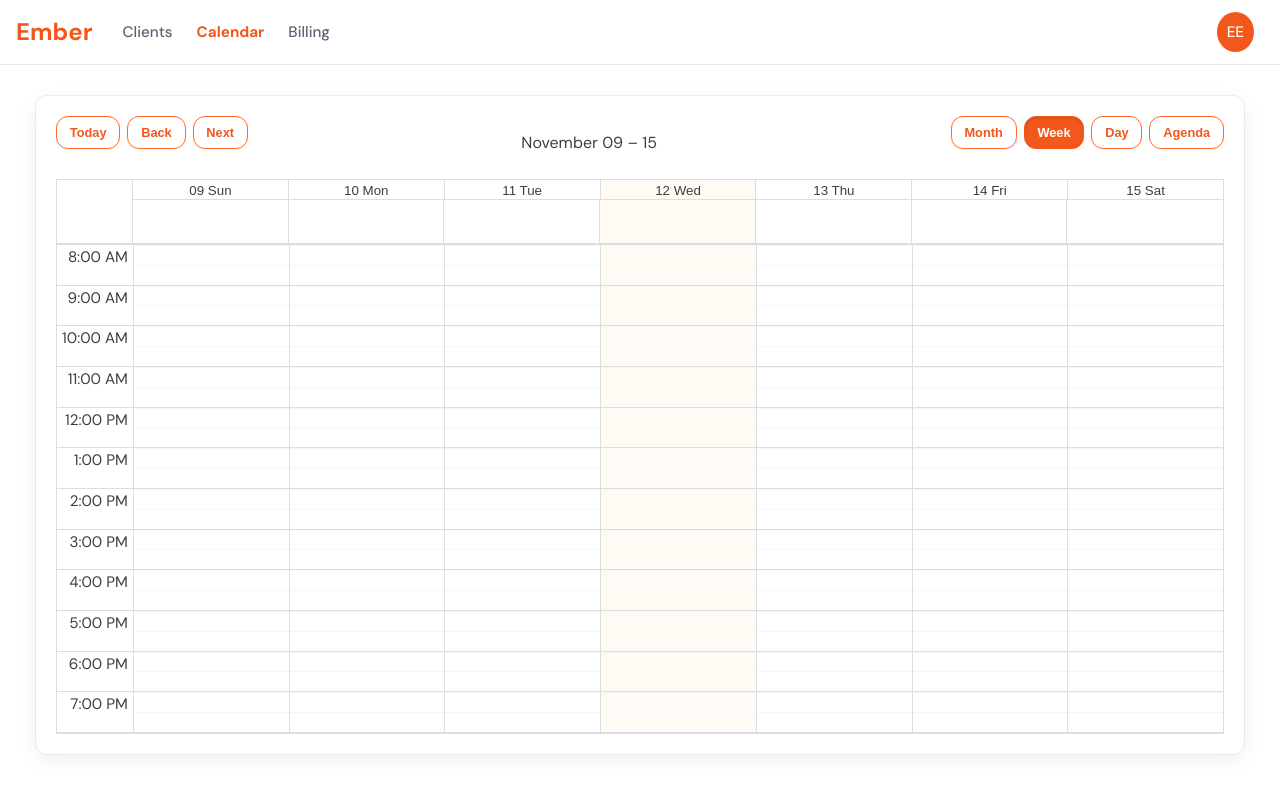
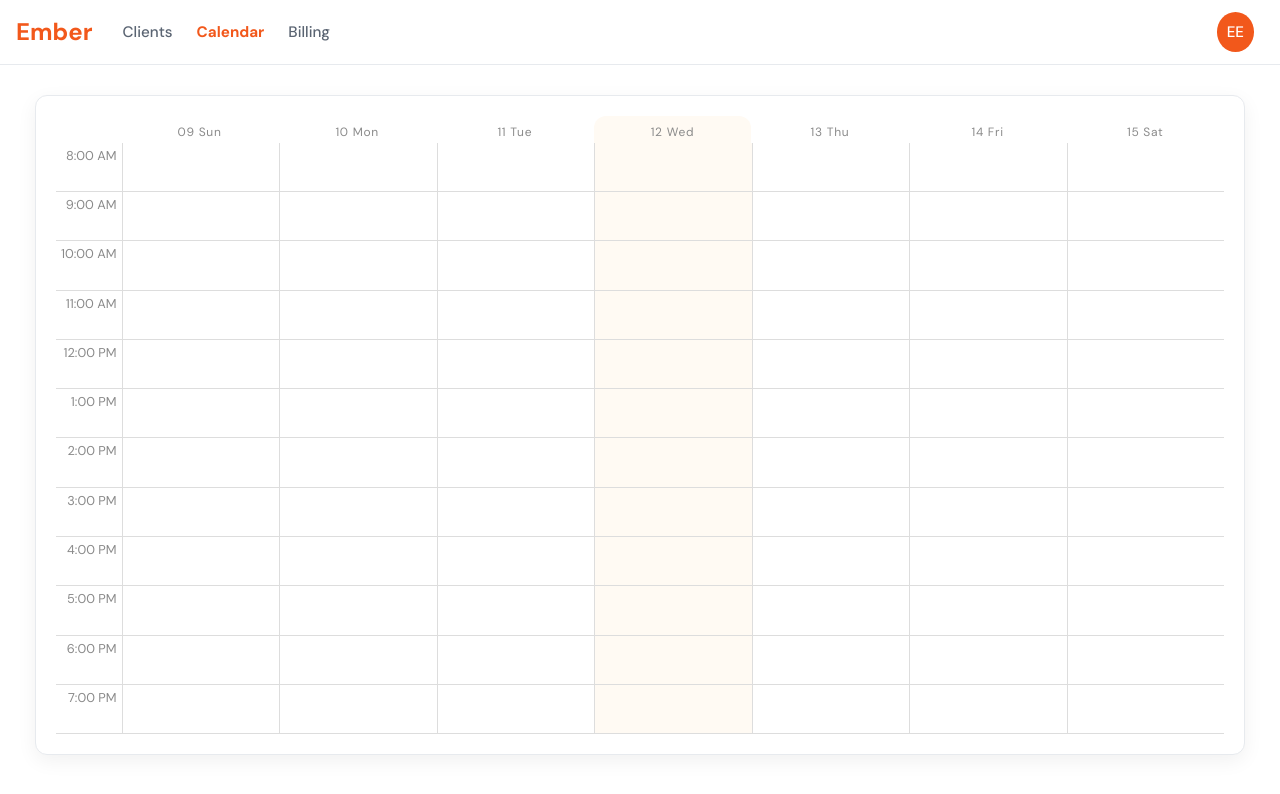
Before and after one commit to EmberTherapy/ember-frontend, a Next.js app: page /calendar in a window 1280 px wide. Shown: the top 794 px of the page. Built offline with nearby package versions, Linux system fonts and the light colour scheme.

Commit message:
cal styling, got rid of default toolbar

```diff
--- a/src/app/(app)/app.css
+++ b/src/app/(app)/app.css
@@ -22,6 +22,7 @@
   --neutral-800: #1F242C;
 
   --color-text: #3e3e3e;
+  --color-text-muted: #8A8A8A;
 
   --border: var(--neutral-200);
   --shadow: 0 6px 20px rgba(0, 0, 0, 0.06);
--- a/src/app/(app)/calendar/calendar.css
+++ b/src/app/(app)/calendar/calendar.css
@@ -13,113 +13,140 @@
   font-family: inherit;
   color: var(--color-text);
 }
+/* STRIP MOST OF RBC'S DEFAULT BORDERS */
+.calendar .rbc-time-view,
+.calendar .rbc-time-header,
+.calendar .rbc-time-content,
+.calendar .rbc-time-gutter,
+.calendar .rbc-time-header-content,
+.calendar .rbc-day-slot {
+  border: none;
+}
+
+/* REMOVE ALL-DAY ROW COMPLETELY */
+.calendar .rbc-allday-cell,
+.calendar .rbc-allday-events,
+.calendar .rbc-row.rbc-allday-cell,
+.calendar .rbc-allday-cell + .rbc-timeslot-group {
+  display: none !important;
+  height: 0 !important;
+  min-height: 0 !important;
+  padding: 0 !important;
+  margin: 0 !important;
+  border: none !important;
+  overflow: hidden !important;
+}
+
+/* REMOVE THE GAP LEFT BEHIND BY THE ALL-DAY ROW */
+.calendar .rbc-time-header {
+  border-bottom: none !important;
+  padding: 0 !important;
+  margin: 0 !important;
+}
+
+.calendar .rbc-time-header-content {
+  margin-top: 0 !important;
+  padding-top: 0 !important;
+}
+
+/* MAKE HEADER + GRID VERTICAL LINES LINE UP PERFECTLY */
+.calendar .rbc-time-header-content > .rbc-row > .rbc-header + .rbc-header,
+.calendar .rbc-time-content > * + * {
+  border-left: none;
+}
+
+/* REMOVE RBC’S EXTRA BORDER ON THE HEADER ROW */
+.calendar .rbc-header {
+  border: none !important;
+  padding-top: 5px;
+}
+
+
+.calendar .rbc-header span {
+  border: none;
+  font-size: 0.75rem;
+  letter-spacing: 0.06em;
+  color: var(--color-text-muted);
+  font-family: 'DM Sans', sans-serif;
+}
+
+
+/* Make today header rounded */
+.calendar .rbc-header.rbc-today {
+  background-color: var(--color-primary-fade);
+  border-radius: 12px 12px 0 0;   /* rounded top corners */
+  overflow: hidden;
+}
+
+/* Make today column background rounded */
+/* .calendar .rbc-day-bg.rbc-today {
+  background-color: var(--color-primary-fade);
+  border-radius: 0 0 12px 12px;   /* rounded bottom corners */
+  /* overflow: hidden;
+} */
+
+.calendar .rbc-time-gutter .rbc-time-slot {
+  border: none;
+}
+.rbc-day-slot .rbc-time-slot {
+    border-top: none;
+}
+.calendar .rbc-time-gutter .rbc-label {
+  font-size: 0.8rem;
+  color: var(--color-text-muted);
+}
+
+.calendar .rbc-time-content {
+  background: var(--neutral-0);
+}
 
 .rbc-today {
   background-color: var(--color-primary-fade);
 }
 
-/* MAIN EVENT PILL */
-.calendar .rbc-event {
-  display: flex;
-  flex-direction: column;        /* stack time + title cleanly */
-  justify-content: center;
-
-  background-color: var(--color-primary);
-  color: white;
-
-  padding: 6px 10px;
-  border-radius: 14px;
-  border: none;
-
-  /* KEY: make even 30-min slots tall enough for 2 lines */
-  min-height: 65px;
-
-  overflow: hidden;              /* keep text inside rounded corners */
-
-  font-size: 0.9rem;
-  font-weight: 500;
-  line-height: 1.25;
-  cursor: pointer;
-
-  box-shadow: 0 2px 4px rgba(0,0,0,0.08);
+.rbc-current-time-indicator {
+  background-color: var(--color-orange);
+  height: 1px;
+  z-index: 5;
 }
 
-/* TIME LABEL (top line) */
-.calendar .rbc-event-label {
-  font-size: 0.75rem;
-  font-weight: 600;
-  margin-bottom: 2px;
+.calendar .rbc-event {
+  background: rgba(251, 133, 0, 0.12);
+  border: none;
+  border-left: 4px solid var(--color-orange);
+  border-radius: 6px;
+
+  padding: 6px 8px;
+  backdrop-filter: saturate(180%) blur(4px);
+
+  display: flex;
+  flex-direction: column;
+  justify-content: center;
+  text-align: left;
+  line-height: 1.15;
+  gap: 2px;
 }
 
-/* TITLE (bottom line) */
-.calendar .rbc-event-content {
-  white-space: normal !important;
-  word-break: break-word;
-  font-size: 0.9rem;
-  line-height: 1.2;
+.calendar .rbc-event-label {
+  font-size: 0.8rem;
+  font-weight: 400;
+  color: rgba(251, 133, 0, 0.9);
 }
 
-
-/* SPACE BETWEEN BUTTON GROUPS */
-.calendar .rbc-toolbar .rbc-btn-group {
-  display: flex;
-  gap: 8px;                      /* consistent spacing between ALL buttons */
-  border-radius: 12px;
-  box-shadow: none !important;
-  margin-bottom: 20px;
+.calendar .rbc-event-content {
+  font-size: 0.95rem;
+  font-weight: 700;
+  color: var(--color-orange);
 }
 
-.calendar .rbc-toolbar-label + .rbc-btn-group {
-  margin-left: 20px;             /* Label → Month/Week/Day separation */
+.rbc-day-slot .rbc-time-slot {
+    border-top: none;
 }
 
-.calendar .rbc-toolbar .rbc-btn-group > button {
-  padding: 0.5rem .8rem;
-  background: transparent;
-  cursor: pointer;
-  transition: background 0.2s ease, color 0.2s ease, box-shadow 0.2s ease;
-  font-weight: bold;
-  font-size: .8rem;
-  border-radius: 12px;
-  border: 1px solid var(--color-primary-light);
-  background-color: var(--neutral-0);
-  color: var(--color-primary);
-  cursor: pointer;
-  transition: all 0.25s ease;
-  box-shadow: 0 1px 2px rgba(0, 0, 0, 0.04);
+.calendar .rbc-time-content > * + * {
+    border-left: none;
 }
 
-/* HOVER */
-.calendar .rbc-toolbar .rbc-btn-group > button:hover {
-  background-color: var(--color-primary-bg);
-  border-color: var(--color-primary);
-  color: var(--color-primary);
-  box-shadow: 0 3px 6px rgba(242, 88, 27, 0.15);
-  transform: translateY(-1px);
+.rbc-time-content > * + * > * {
+    border-left: 1px solid rgb(221, 221, 221);
 }
-
-/* SELECTED (rbc-active) — CLEAN, SUBTLE, NORMAL */
-.calendar .rbc-toolbar .rbc-btn-group:last-of-type > button.rbc-active {
-  background-color: var(--color-primary);
-  color: white;
-  border-color: var(--color-primary);
-  transform: translateY(0);
-  box-shadow: inset 0 2px 3px rgba(0, 0, 0, 0.1);
-}
-
-.calendar .rbc-toolbar .rbc-btn-group:first-of-type > button:active {
-  background-color: var(--color-primary);
-  color: white;
-  border-color: var(--color-primary);
-  box-shadow: inset 0 2px 3px rgba(0, 0, 0, 0.15);
-}
-
-/* REMOVE UGLY DARK-GREY PRESS */
-.calendar .rbc-toolbar .rbc-btn-group > button:active,
-.calendar .rbc-toolbar .rbc-btn-group > button:focus {
-  background-color: var(--neutral-0);
-  color: var(--color-primary);
-  border-color: var(--color-primary-light);
-  box-shadow: 0 1px 2px rgba(0, 0, 0, 0.04);
-  transform: translateY(0);
-}
--- a/src/app/(app)/calendar/components/TherapistCal.jsx
+++ b/src/app/(app)/calendar/components/TherapistCal.jsx
@@ -10,19 +10,19 @@ export default function TherapistCalendar() {
   const [events, setEvents] = useState([
     {
       id: 1,
-      title: "Session with Benjy",
+      title: "Benjy Diamond",
       start: new Date(2025, 10, 17, 10, 0),
       end: new Date(2025, 10, 17, 11, 0),
     },
     {
       id: 2,
-      title: "Session with Elias",
+      title: "Elias Sasson",
       start: new Date(2025, 10, 18, 14, 0),
       end: new Date(2025, 10, 18, 15, 0),
     },
     {
       id: 3,
-      title: "Session with Cantor",
+      title: "Ayelet Cantor",
       start: new Date(2025, 10, 19, 9, 30),
       end: new Date(2025, 10, 19, 10, 30),
     },
@@ -38,6 +38,7 @@ export default function TherapistCalendar() {
     <Calendar
       className="calendar"
       localizer={localizer}
+      toolbar={false}
       events={events}
       date={date}
       view={view}
```
Also changed, not shown: src/app/(app)/calendar/components/Toolbar.jsx (added, +7 -0 lines).
